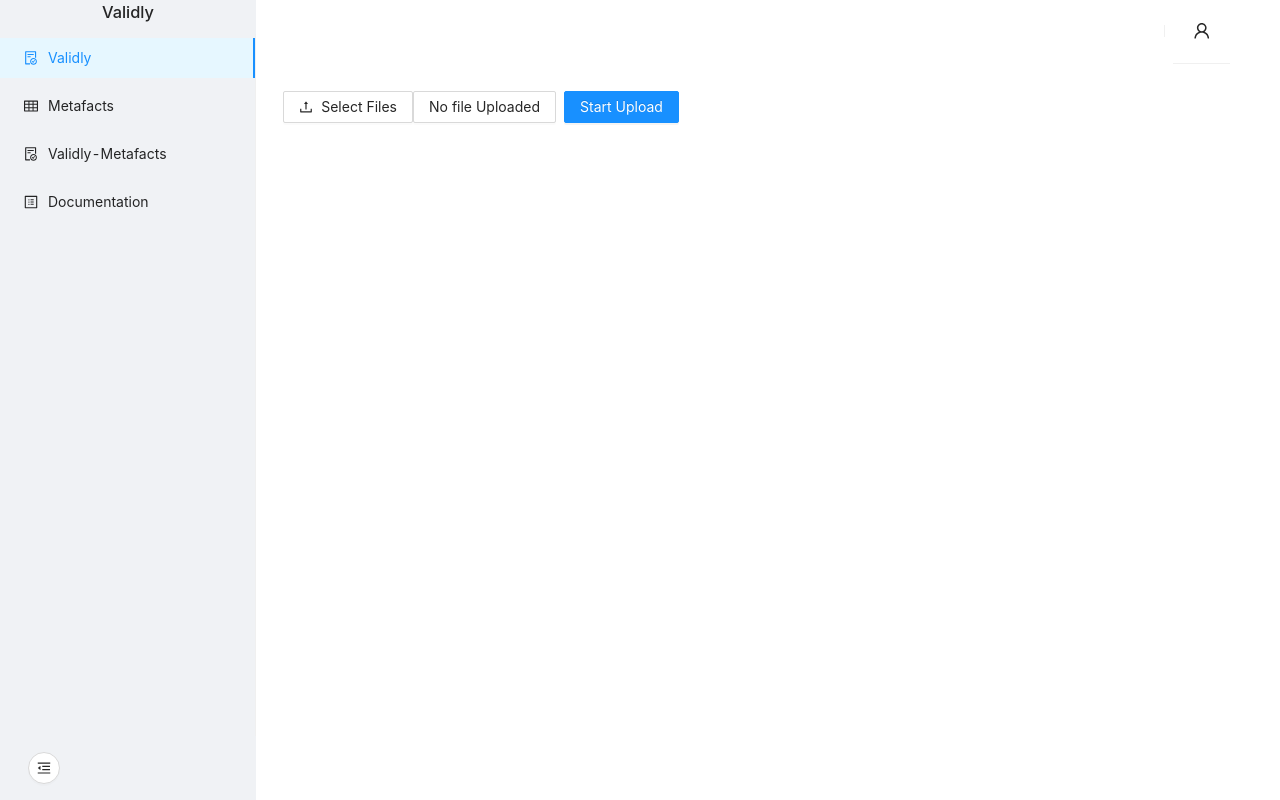
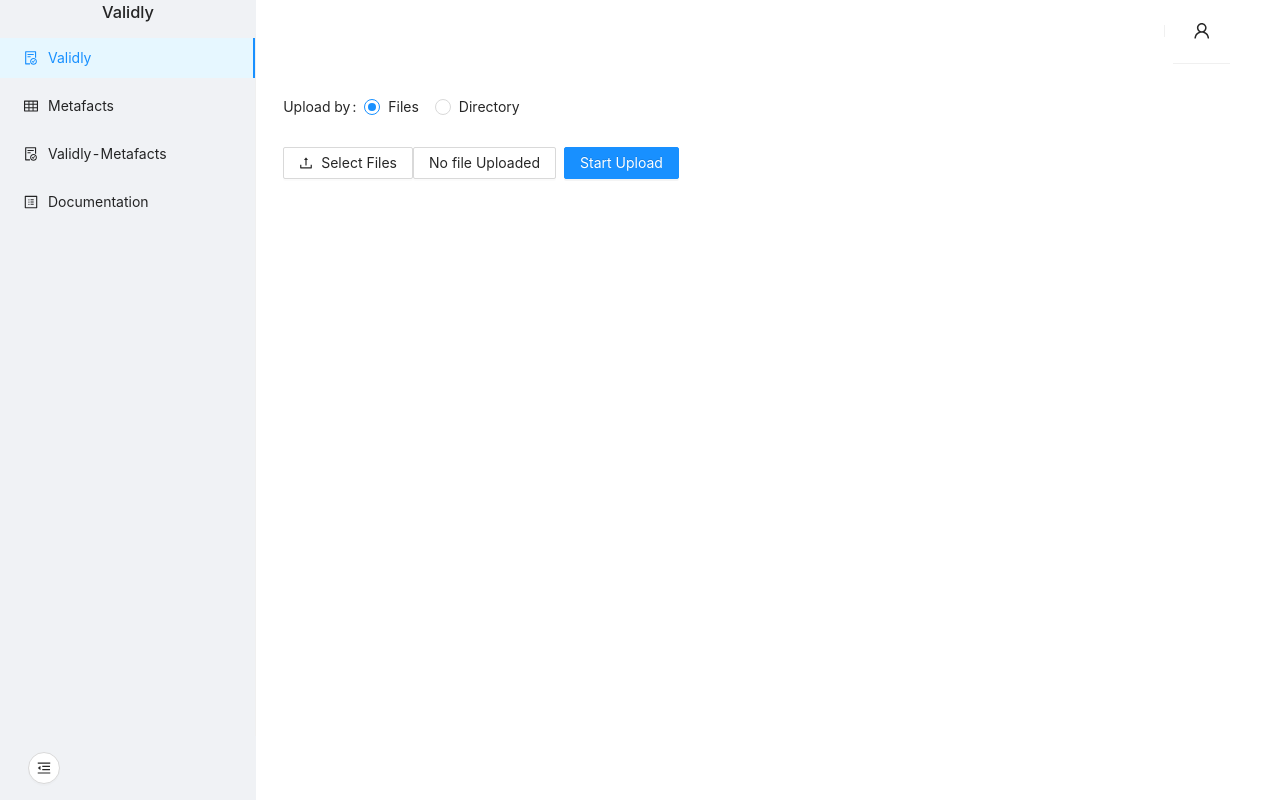
Before and after one commit to factly/validly-studio, a React (Create React App) app in the folder studio/: page / in a window 1280 px wide. Built offline with nearby package versions, Linux system fonts and the light colour scheme; the HTML template or start-up script is replaced by a standard one.

Commit message:
feat: added support for directory upload

```diff
--- /dev/null
+++ b/studio/src/components/upload.js
@@ -0,0 +1,31 @@
+import { Form, Radio } from 'antd';
+import React, { useState } from 'react';
+
+function useUploadForm() {
+  const [isDirectory, setIsDirectory] = useState(false);
+
+  const onChange = (e) => {
+    setIsDirectory(e.target.value);
+  };
+
+  function UploadForm() {
+    return (
+      <Form
+        name="basic"
+        labelCol={{ span: 0 }}
+        wrapperCol={{ span: 24 }}
+      >
+        <Form.Item label="Upload by">
+          <Radio.Group onChange={onChange} value={isDirectory}>
+            <Radio value={false}>Files</Radio>
+            <Radio value={true}>Directory</Radio>
+          </Radio.Group>
+        </Form.Item>
+      </Form>
+    );
+  }
+
+  return [UploadForm, isDirectory];
+}
+
+export default useUploadForm;
--- a/studio/src/pages/metafacts/index.js
+++ b/studio/src/pages/metafacts/index.js
@@ -6,6 +6,7 @@
 import { useHistory } from 'react-router-dom';
 import { addFiles, getMetaTableData, setUploadButton } from '../../actions/metafacts';
 import S3metafactsForm from '../../components/s3metafacts';
+import useUploadForm from '../../components/upload';
 function Metafacts() {
   const dispatch = useDispatch();
   const history = useHistory();
@@ -88,17 +89,25 @@
       dispatch(getMetaTableData(validlyDatasets));
     }
   }, [validlyDatasets, dispatch, metafactsDatasets.length]);
+
+  const [UploadForm, isDirectory] = useUploadForm();
+  const uploadProps = {
+    showUploadList: false,
+    ...(isDirectory ? { directory: true } : {}),
+    accept: "text/csv",
+    beforeUpload: (file, fileList) => {
+      dispatch(addFiles(fileList));
+      dispatch(setUploadButton(true));
+      return false;
+    },
+    multiple: true,
+  };
   return (
     <>
+    <UploadForm></UploadForm>
       <Space size={'small'}>
         <Upload
-          showUploadList={false}
-          beforeUpload={(file, fileList) => {
-            dispatch(addFiles(fileList));
-            dispatch(setUploadButton(true));
-            return false;
-          }}
-          multiple
+          {...uploadProps}
         >
           <Button icon={<UploadOutlined />}>Select Local Files</Button>
           <Button>
--- a/studio/src/pages/validly/index.js
+++ b/studio/src/pages/validly/index.js
@@ -7,7 +7,7 @@
 } from '../../actions/validly';
 import React from 'react';
 import 'antd/dist/antd.css';
-import { Upload, Button, Collapse, Card, Row, Col, Spin } from 'antd';
+import { Upload, Button, Collapse, Card, Row, Col, Spin, Radio, Form } from 'antd';
 import customExpandIcon from '../../components/customexpandicon';
 import ExpectationCard from '../../components/expectationcard';
 import { Space } from 'antd';
@@ -19,6 +19,7 @@
   getMetaFactsValidationData,
   setMetaFactsUploadButton,
 } from '../../actions/metafactsValidly';
+import useUploadForm from '../../components/upload';
 const { Panel } = Collapse;
 function Validly({ mode = 'datasets' }) {
   const dispatch = useDispatch();
@@ -58,10 +59,19 @@
     }
     dispatch(addExpectationCard(updateExpectationsArray(expectations, expectation, index)));
   };
+  const [UploadForm, isDirectory] = useUploadForm();
+  const uploadProps = {
+    showUploadList: false,
+    beforeUpload: handleUpload,
+    multiple: true,
+    accept : "text/csv",
+    ...(isDirectory ? { directory: true } : {}),
+  };
   return (
     <div className="App">
+      <UploadForm></UploadForm>
       <Space size={'small'}>
-        <Upload showUploadList={false} beforeUpload={handleUpload} multiple>
+        <Upload {...uploadProps}>
           <Button icon={<UploadOutlined />}>Select Files</Button>
           <Button>
             {' '}
```
